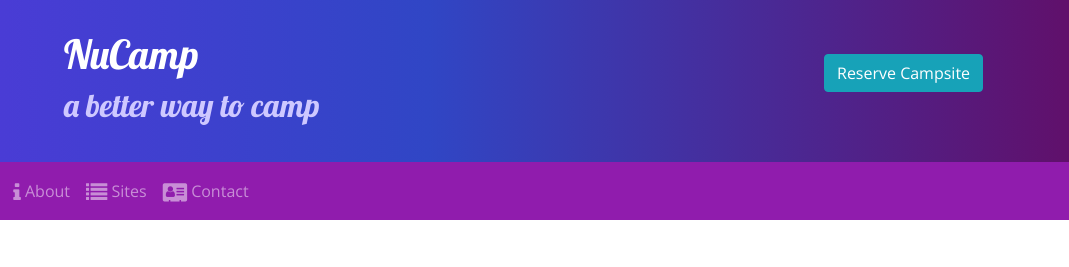
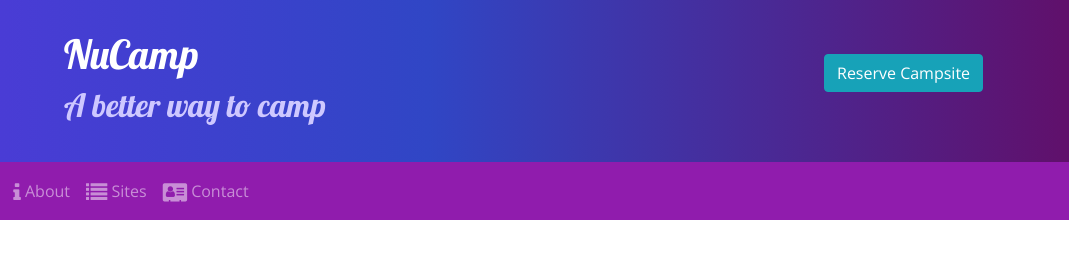
Before and after one commit to Santi-dog/nucamp-bootstrap, a website: page index.html in a window 1280 px wide. Shown: the top 267 px of the page, 211-1280 px from the left. Drawn offline with nearby package versions, Linux system fonts and the light colour scheme.

Commit message:
8th Commit - Week 2 Assignment

```diff
--- a/index.html
+++ b/index.html
@@ -28,7 +28,7 @@
             </div>
             <div class="col">
                 <h1>NuCamp</h1>
-                <h2>a better way to camp</h2>
+                <h2>A better way to camp</h2>
             </div>
             <div class="col-md-4 col-xl-2 mt-4">
                 <button class="btn btn-info" type="submit" class="btn-lg">Reserve Campsite</button>
```
